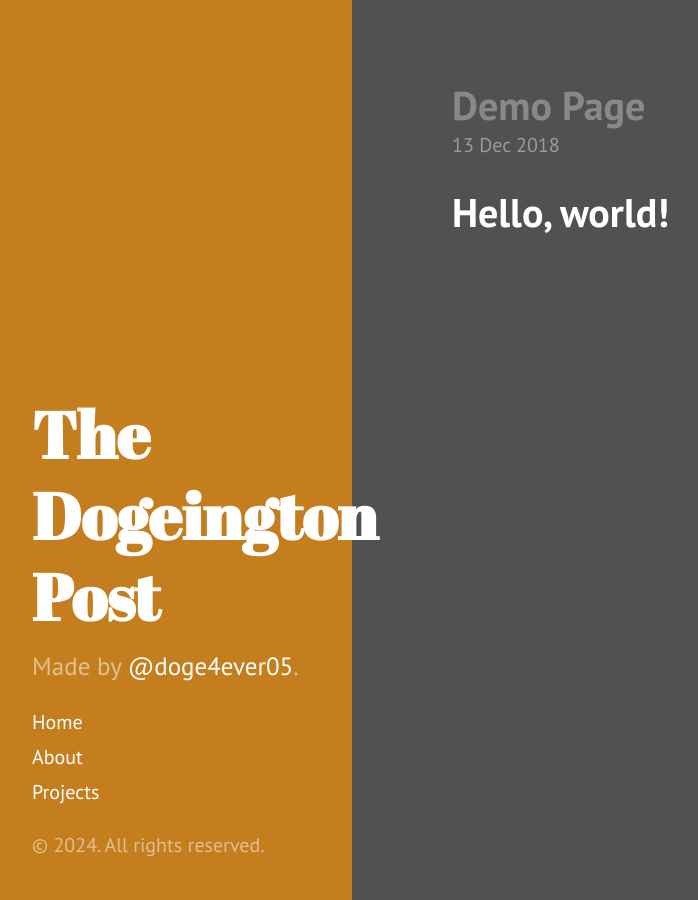
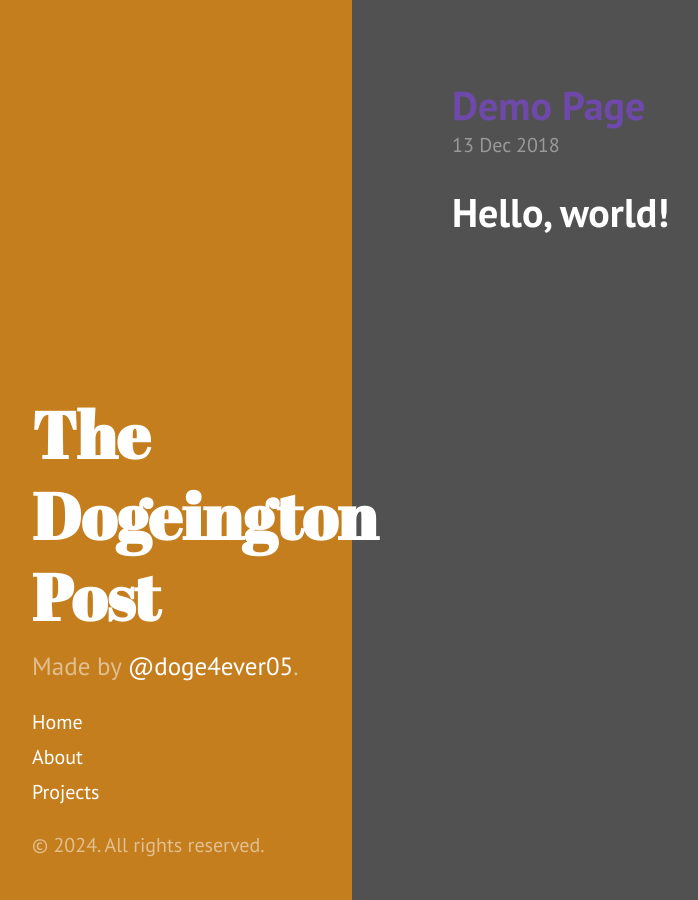
Before and after one commit to doge4ever05/doge4ever05.github.io, a Jekyll site: the page built from _posts/2018-12-13-kano-wand.md, in a window 1280 px wide. Shown: the whole page, without its empty margins (8-706 px from the left). Built offline with Jekyll 4.4.1, drawn with Linux system fonts in a browser that asks for light colours; our own code applies the rules of GitHub Pages for plain Markdown files.

Commit message:
Update poole.css

```diff
--- a/public/css/poole.css
+++ b/public/css/poole.css
@@ -337,7 +337,7 @@ tbody tr:nth-child(odd) th {
 .page-title,
 .post-title,
 .post-title a {
-  color: #8a8787;
+  color: #6f49aa;
 }
 .page-title,
 .post-title {
```
